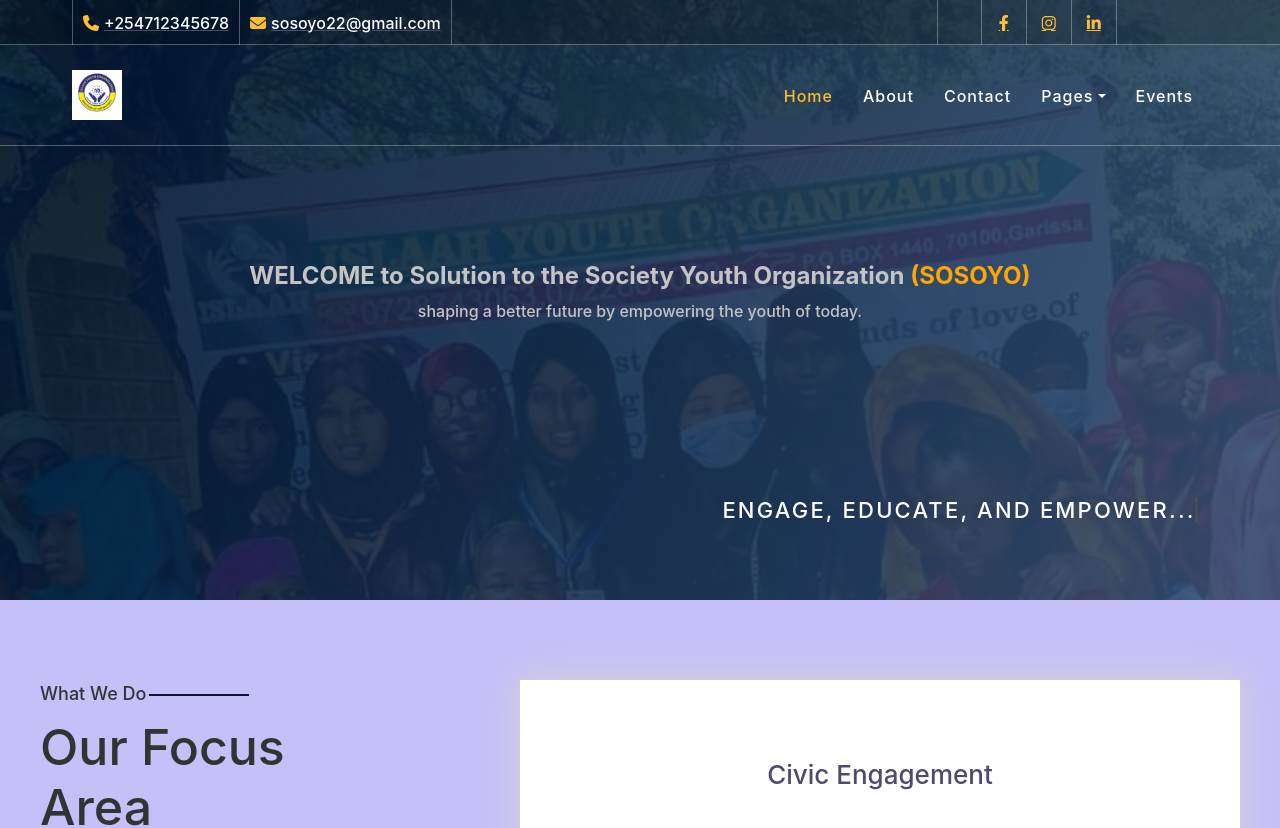
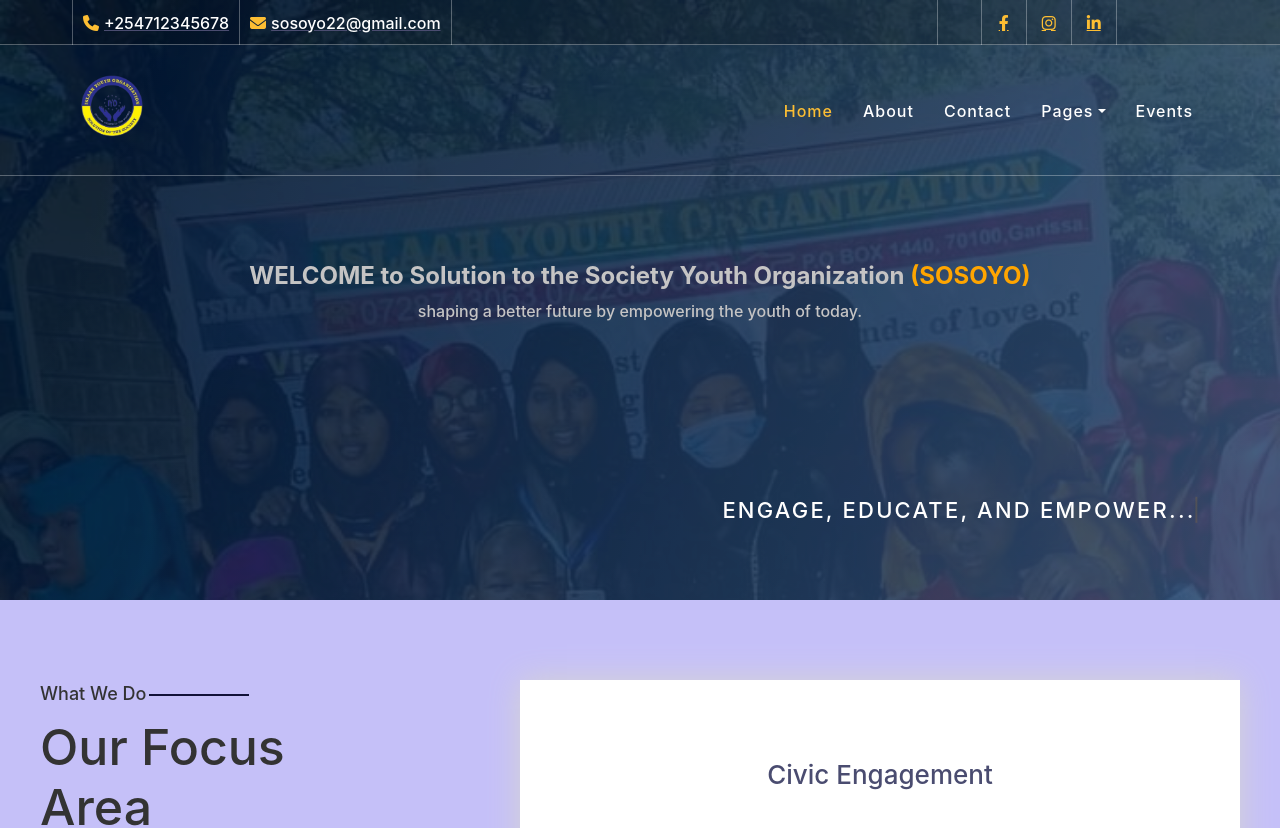
Before and after one commit to Abdirizackmasta/sosoyo2, a React (Create React App) app: page / in a window 1280 px wide. Shown: the top 828 px of the page. Built offline with nearby package versions, Linux system fonts and the light colour scheme; the HTML template or start-up script is replaced by a standard one.

Commit message:
fixed a bug

```diff
--- a/src/components/Navbar.jsx
+++ b/src/components/Navbar.jsx
@@ -1,7 +1,7 @@
 import { useEffect, useState } from 'react';
 import { Link, useLocation, useNavigate } from 'react-router-dom'
 import '../css/navbar.css';
-import logo from '../assets/logo.jpeg';
+import logo from '../assets/logo2.png';
 
 
 export default function Navbar() {
@@ -78,8 +78,8 @@
                                 <Link to="#" className="nav-link dropdown-toggle" data-bs-toggle="dropdown" aria-expanded="false">Pages</Link>
                                 <div className={dropdownOpen ? "dropdown-menu show" : "dropdown-menu"}>
                                     <Link to="/about" className="dropdown-item">What We Do</Link>
+                                    <Link to="/contact" className="dropdown-item">Become A Volunteer</Link>
                                     <Link to="/event" className="dropdown-item">Meet The Team</Link>
-                                    <Link to="/contact" className="dropdown-item">Become A Volunteer</Link>
                                     <hr className='dropdown-divider' />
                                     <Link to="/donate" className="dropdown-item">Donate Now</Link>
                                 </div>
--- a/src/css/navbar.css
+++ b/src/css/navbar.css
@@ -105,8 +105,8 @@
 
 
 .navbar .navbar-brand img {
-    width: 50px;
-    height: 50px;
+    width: 80px;
+    height: 80px;
     /* border-radius: 50%; */
     object-fit: cover;
     object-position: center;
```
Also changed, not shown: src/assets/logo2.png (added).
